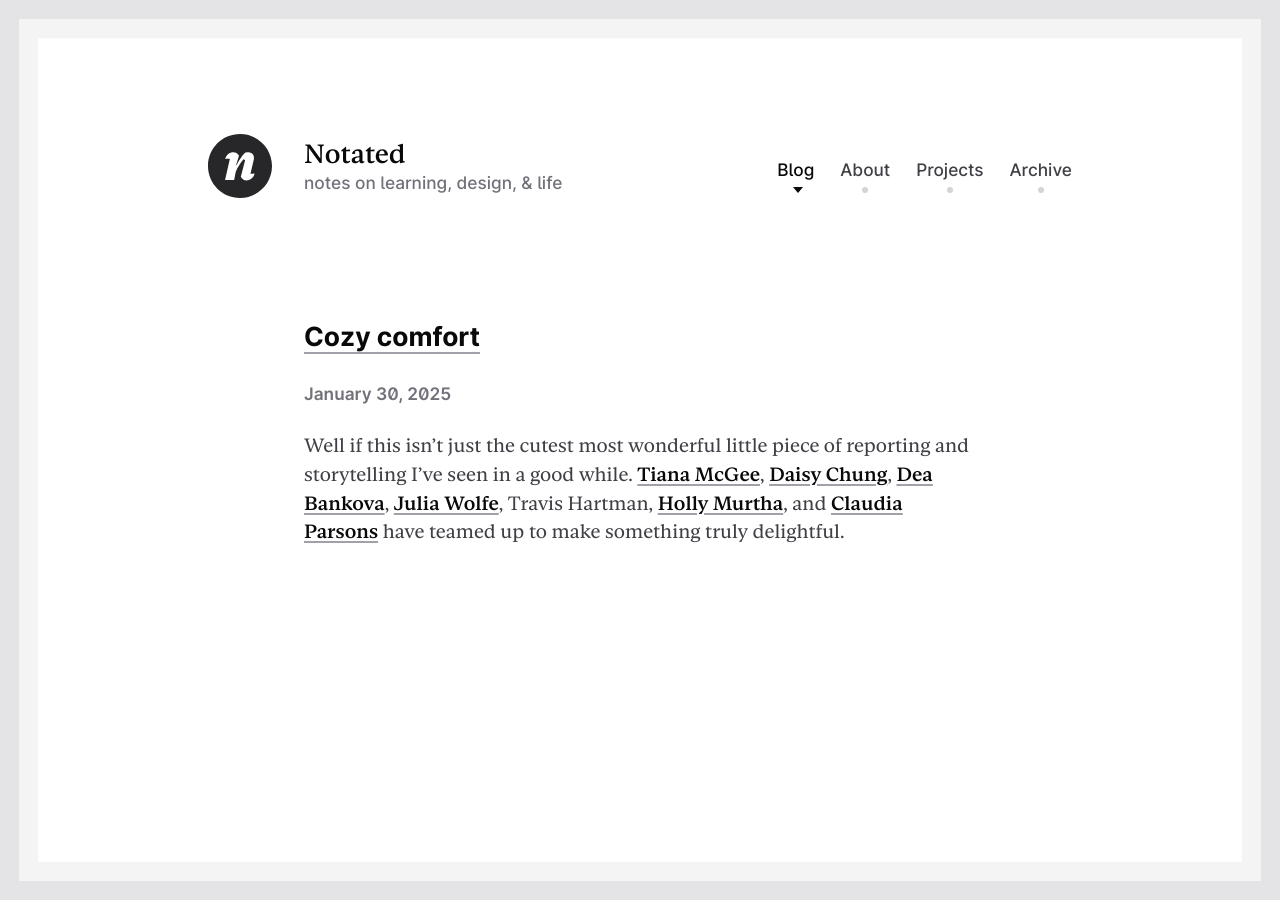
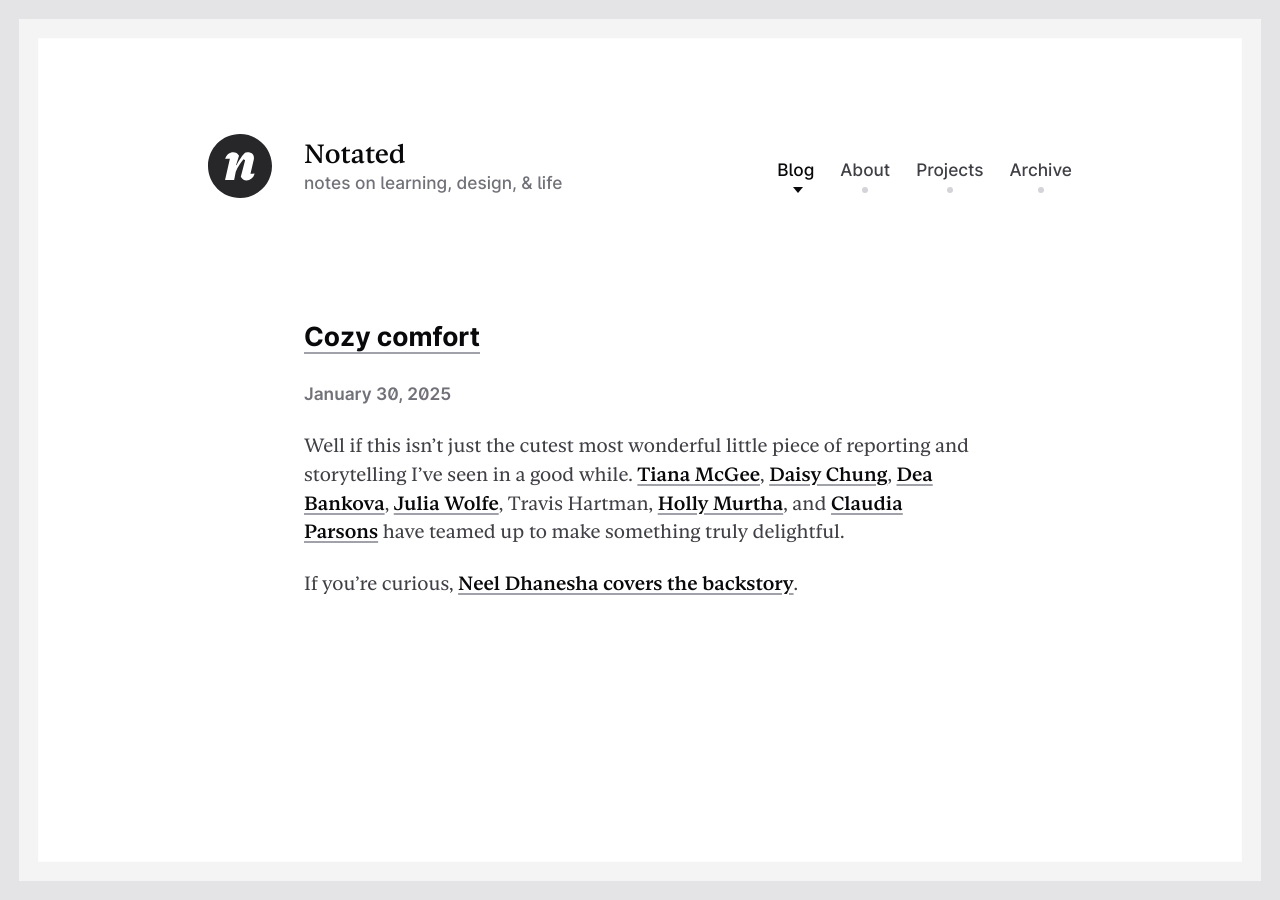
Before and after one commit to nevanscott/notated.org, a Jekyll site: the page built from _source/_links/2025-01-30-cozy-comfort.md, in a window 1280 px wide. Built offline with Jekyll 4.4.1, drawn with Linux system fonts in a browser that asks for light colours.

Commit message:
Update Links “2025-01-30-cozy-comfort”

```diff
--- a/_source/_links/2025-01-30-cozy-comfort.md
+++ b/_source/_links/2025-01-30-cozy-comfort.md
@@ -4,3 +4,5 @@ date: 2025-01-30T16:40:00+01:00
 source: https://www.reuters.com/graphics/VIDEO-GAMES/MENTAL-HEALTH/akpeewkqgpr/
 ---
 Well if this isn't just the cutest most wonderful little piece of reporting and storytelling I've seen in a good while. [Tiana McGee](https://www.reuters.com/authors/tiana-mcgee/), [Daisy Chung](https://daisychung.com), [Dea Bankova](https://deabankova.com/), [Julia Wolfe](https://bsky.app/profile/juruwolfe.bsky.social), Travis Hartman, [Holly Murtha](https://hollymurtha.com), and [Claudia Parsons](https://www.linkedin.com/in/claudia-parsons-50a6987/) have teamed up to make something truly delightful.
+
+If you're curious, [Neel Dhanesha covers the backstory](https://www.niemanlab.org/2025/01/reuters-made-a-cozy-game-about-cozy-games/).
```
